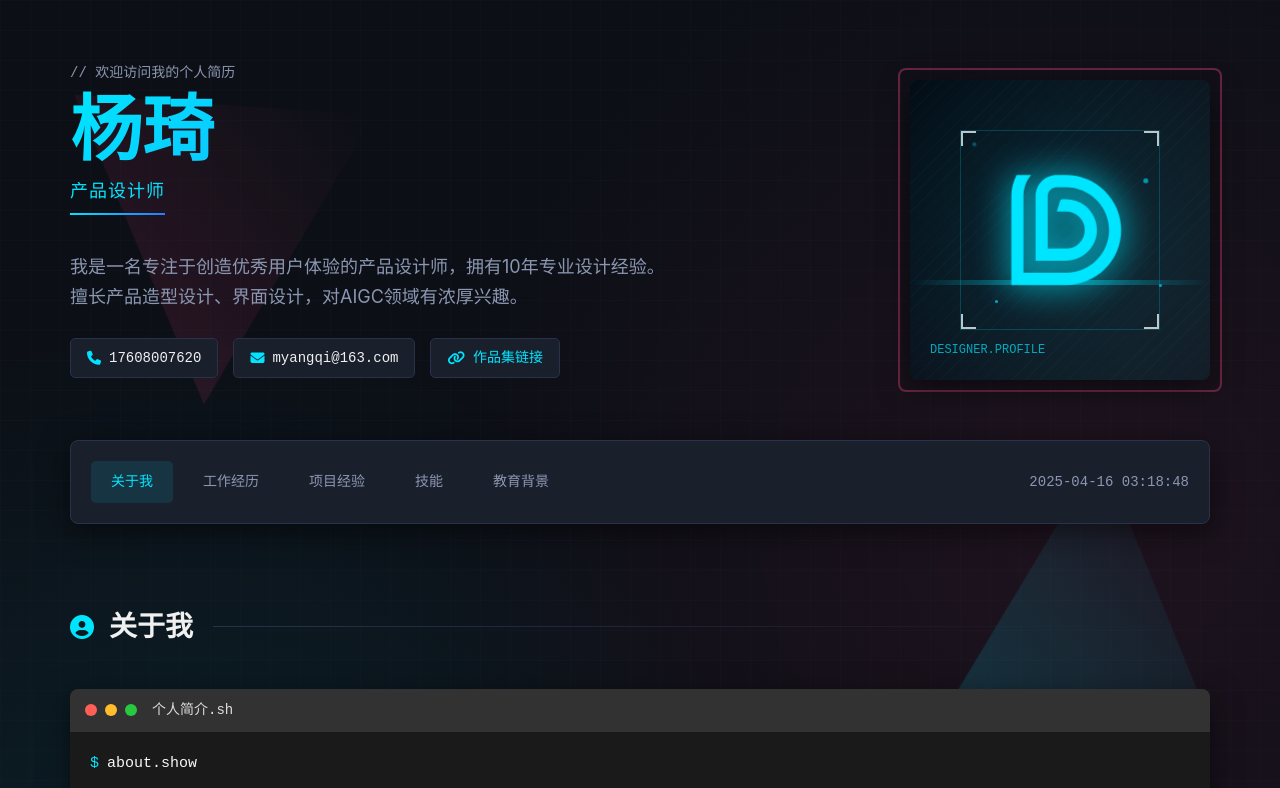
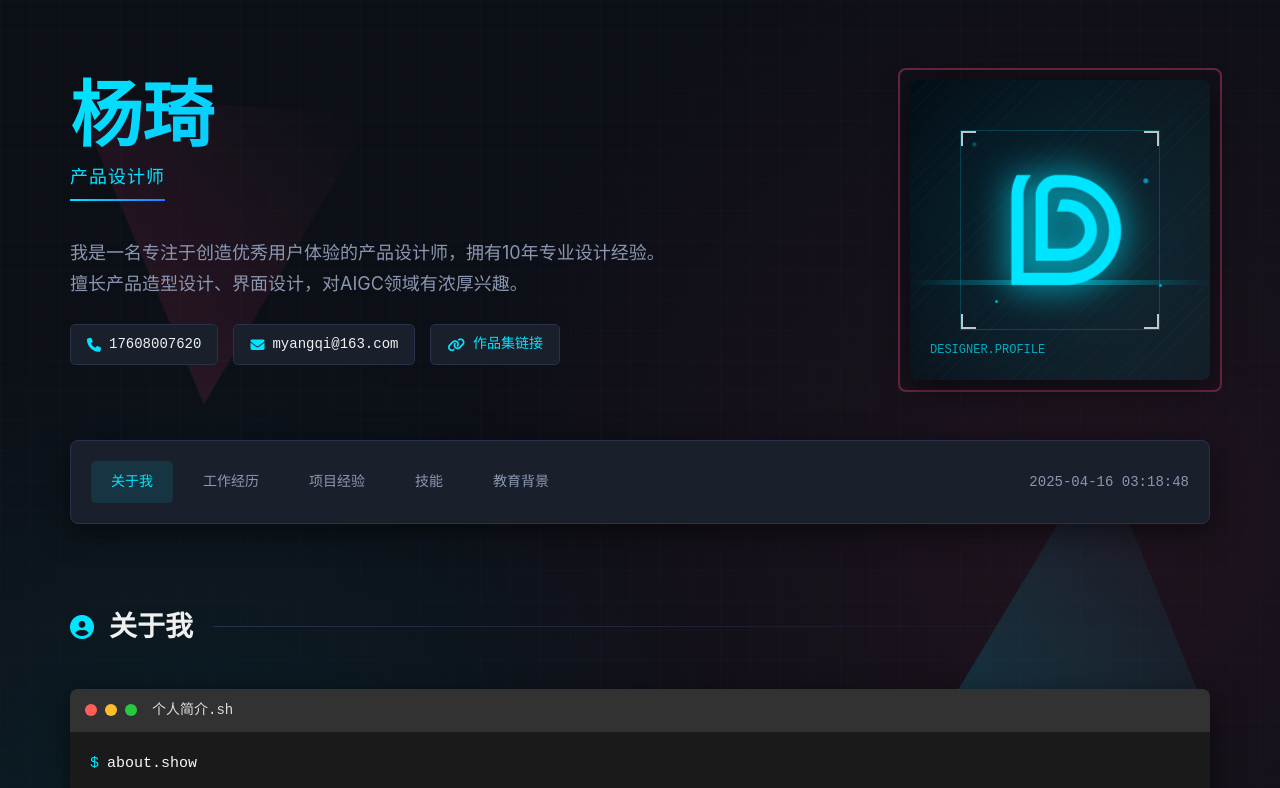
Before and after one commit to 07dylan/dylan4cv, a plain HTML site: page index.html in a window 1280 px wide. Shown: the top 788 px of the page. Drawn offline with Linux system fonts and the light colour scheme.

Commit message:
删除欢迎访问我的个人简历文字

```diff
--- a/index.html
+++ b/index.html
@@ -774,7 +774,6 @@
             <div class="profile">
                 <div class="profile-info">
                     <div class="name-container">
-                        <div class="code-line">// 欢迎访问我的个人简历</div>
                         <h1 class="profile-name">杨琦</h1>
                         <h2 class="profile-title">产品设计师</h2>
                     </div>
```
